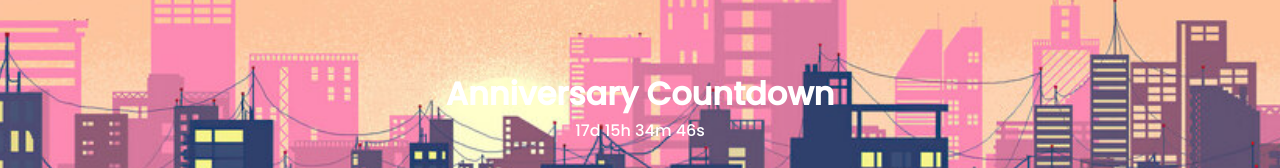
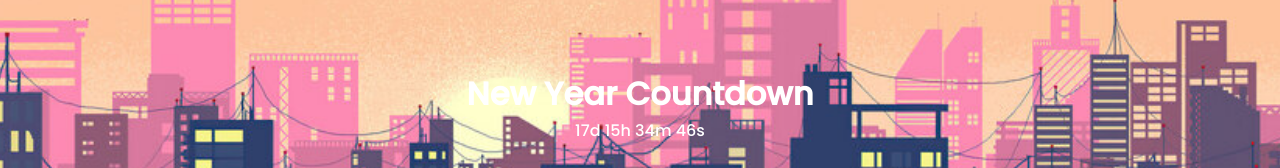
Before and after one commit to KRBLDev/Project-Studios, a plain HTML site: page index.html in a window 1280 px wide. Shown: the part 344-512 px from the top of the page. Drawn offline with nearby package versions, Linux system fonts and the light colour scheme.

Commit message:
index.html

```diff
--- a/index.html
+++ b/index.html
@@ -47,7 +47,7 @@
     </header>
 
     <div class="Countdown">
-        <h1>Anniversary Countdown</h1>
+        <h1>New Year Countdown</h1>
         <div id="countdown"></div>
     </div>
 
```
